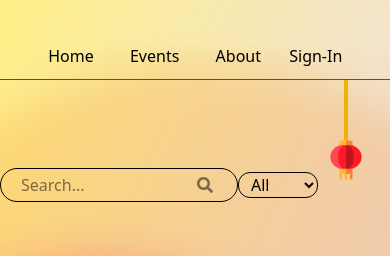
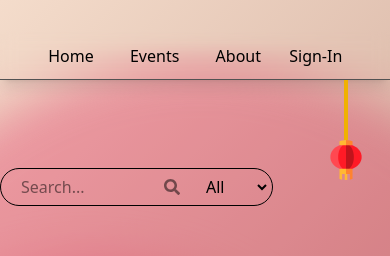
Before and after one commit to Shishank25/Communion-App, a React (Vite) app in the folder client/: page /events in a window 390 px wide. Shown: the top 256 px of the page. Built offline with nearby package versions, Linux system fonts and the light colour scheme; no server answers.

Commit message:
Responsive + navbar fix

```diff
--- a/client/index.html
+++ b/client/index.html
@@ -1,5 +1,5 @@
 <!doctype html>
-<html lang="en"  class="bg-gradient-to-tl min-h-screen h-auto from-purple-200 to-yellow-200">
+<html lang="en"  class="min-h-screen h-auto">
   <head>
     <meta charset="UTF-8" />
     <link rel="icon" type="image/svg+xml" href="/vite.svg" />
--- a/client/src/App.jsx
+++ b/client/src/App.jsx
@@ -14,7 +14,6 @@ function App() {
 
   return (
       <div className='relative overflow-hidden flex flex-col'>
-        {/* <Navbar /> */}
 
           <Routes>
             <Route path='/' element={ <Home /> }/>
@@ -23,8 +22,13 @@ function App() {
             <Route path='/your-profile' element={ <UserProfile /> } />
             <Route path='/events/:eventId' element={ <EventPage /> } />
           </Routes>
-        <div className='absolute top-50 right-0 w-150 h-150 bg-pink-300 rounded-full mix-blend-multiply filter blur-xl animate-blob opacity-60 -z-2'></div>
-        <div className='absolute top-0 -left-50 w-200 h-200 bg-orange-200 rounded-full mix-blend-multiply filter blur-xl animate-blob opacity-60 -z-2'></div>
+          <div className='md:hidden absolute top-50 right-0 w-150 h-150 rounded-full mix-blend-multiply filter blur-xl animate-blob opacity-60 -z-2'
+              style={{ backgroundColor: '#FFC0D9' }}>
+          </div>
+
+          <div className='md:hidden absolute top-0 -left-50 w-200 h-200 rounded-full mix-blend-multiply filter blur-xl animate-blob opacity-60 -z-2'
+              style={{ backgroundColor: '#FB88B4' }}>
+          </div>
       </div>
   )
 }
--- a/client/src/AppContext.jsx
+++ b/client/src/AppContext.jsx
@@ -11,6 +11,7 @@ export const AppProvider = ({ children }) => {
   const [ isSigning, setIsSigning ] = useState(false);
 
   const categoryColors = {
+          All: "border-transparent",
           Religious: "border-indigo-700",
           Social: "border-blue-500",
           Charity: "border-green-600",
--- a/client/src/components/Navbar/Navbar.jsx
+++ b/client/src/components/Navbar/Navbar.jsx
@@ -43,9 +43,9 @@ const Navbar = () => {
     },[])
 
   return (
-        <div className={`backdrop-blur flex justify-between h-12 px-5 py-3 transition-all duration-300 border-b border-neutral-600 sticky relative z-50 ${navbarShow ? 'top-8 lg:top-0' : '-top-4 lg:-top-12'}`}>
+        <div className={`backdrop-blur font-medium flex shadow-lg justify-between h-12 px-5 py-3 transition-all duration-300 border-b border-neutral-600 sticky relative z-5 ${navbarShow ? 'top-8 lg:top-0' : '-top-4 lg:-top-12'}`}>
 
-            <div className='flex items-center justify-evenly w-100 filter'>
+            <div className='flex z-3 items-center justify-evenly w-100 filter'>
                 <button className='relative group cursor-pointer px-2 py-1 rounded-lg transition-all' onClick={()=>{navigate('/'); setIsSigning(false)}}>Home
                     <span className="absolute rounded-lg left-0 bottom-0 w-0 h-[1px] bg-black transition-all duration-300 group-hover:w-full"></span>
                 </button>
@@ -60,7 +60,7 @@ const Navbar = () => {
             {
                 !signedIn ? <div className='flex w-30 justify-between'>
 
-                <button onClick={()=>{setIsSigning(prev=>!prev); navigate('/')}}>Sign-In</button>
+                <button onClick={()=>{setIsSigning(prev=>!prev); navigate('/')}} className='cursor-pointer hover:underline'>Sign-In</button>
 
                 </div>
 
@@ -73,7 +73,7 @@ const Navbar = () => {
                 </div>
             }
 
-                <div className={`rounded-xl w-8/10 sm:w-9/10 lg:w-97/100 lg:px-24 absolute h-auto flex justify-center lg:justify-end top-15 transition-opacity ease-out duration-700 ${isSigning ? 'z-5 opacity-100' : 'opacity-0 -z-1'}`}>
+                <div className={`rounded-xl w-8/10 sm:w-9/10 lg:w-97/100 lg:px-24 absolute h-auto flex justify-center lg:justify-end top-15 transition-opacity ease-out duration-700 ${isSigning ? 'opacity-100' : 'opacity-0 hidden'}`}>
                     <SignIn />
                 </div>
 
--- a/client/src/index.css
+++ b/client/src/index.css
@@ -41,3 +41,12 @@
   }
 
 }
+
+.gradient-bg{
+  background: rgb(152,58,180);
+  background: linear-gradient(42deg, rgba(152,58,180,0.8066876408766632) 0%, rgba(253,29,82,0.6610293775713411) 61%, rgba(252,217,69,0.8374999658066351) 100%);
+}
+
+body {
+  background: linear-gradient(135deg, #f4dccb 0%, #d8b5a5 50%, #bfa293 100%);
+}
--- a/client/src/pages/EventsListing/EventsListing.jsx
+++ b/client/src/pages/EventsListing/EventsListing.jsx
@@ -18,7 +18,7 @@ const EventsListing = () => {
 
     const [ error, setError ] = useState(null);
 
-    const { openModal, setOpenModal, signedIn } = useContext(AppContext)
+    const { openModal, setOpenModal, signedIn, categoryColors } = useContext(AppContext)
 
     const getEvents = async () =>{
         try{
@@ -87,19 +87,20 @@ const EventsListing = () => {
   return (
     <div className='relative pt-25 sm:pt-0 min-h-screen'>
         {error && <p>{error}</p> }
-        <div className='flex flex-row justify-between sm:justify-between items-center h-auto py-5'>
+        <div className='flex flex-row justify-between w-7/10 sm:justify-between items-center h-auto py-5'>
 
             <h2 className='hidden sm:block text-3xl sm:ml-5 font-montserrat font-medium'>Events</h2>
 
-            <div className='flex items-center justify-between w-100 px-5 py-1 border rounded-3xl'>
-                <input type="text" className='outline-none w-4/5' placeholder='Search...' value={searchTerm} onChange={({target})=>setSearchTerm(target.value)}/>
+            <div className='flex items-center justify-between w-100 md:w-150 border rounded-3xl'>
+
+                <input type="text" className='outline-none w-4/5 md:w-6/7 my-1 pl-5' placeholder='Search...' value={searchTerm} onChange={({target})=>setSearchTerm(target.value)}/>
+
                 <div className='flex items-center justify-end w-1/5'>
                     {searchTerm && <button className='mr-2 cursor-pointer' onClick={()=>setSearchTerm('')}><MdClose /></button>}
                     <button className='cursor-pointer transition-opacity duration-200 rounded-full opacity-50 hover:opacity-100 p-1' onClick={searchEvents}><FaSearch /></button>
                 </div>
-            </div>
 
-            <select name="category" id="cat" className='w-20 sm:w-30 mr-18 outline-none cursor-pointer border rounded-xl px-2' value={category} onChange={({target})=>setCategory(target.value)}>
+                <select name="category" id="cat" className={`w-20 h-auto sm:w-30 outline-none cursor-pointer ${categoryColors[category]} border-2 rounded-r-3xl ml-2 px-2 py-1`} value={category} onChange={({target})=>setCategory(target.value)}>
                     <option value="All" className='' defaultValue={true}>All</option>
                     <option value="Religious" className=''>Religious</option>
                     <option value="Social" className=''>Social</option>
@@ -109,6 +110,8 @@ const EventsListing = () => {
                     <option value="Workshop" className=''>Workshop</option>
                     <option value="Others" className=''>Others</option>
                 </select>
+
+            </div>
 
         </div>
 
--- a/client/src/pages/Home/Home.jsx
+++ b/client/src/pages/Home/Home.jsx
@@ -17,21 +17,21 @@ const Home = () => {
     <>
     <div className='flex flex-col'>
         <div className='flex flex-col lg:flex-row justify-between relative animate-fade-in'>
-            <div className={`mt-30 ml-4 flex flex-col transition-all duration-400 ${isSigning ? 'opacity-0' : 'opacity-100'}`}>
-                <h3 className='text-5xl sm:text-7xl font-bold font-montserrat'>Welcome</h3>
-                <h2 className='text-xl text-center sm:text-left font-medium mt-20 mb-4'>Bringing Communities Together</h2>
-                <p className='my-4 text-center sm:text-left sm:w-150 text-lg italic font-inter'>Connect with like-minded people, explore events, and engage with your community in meaningful ways.
+            <div className={`mt-30 ml-12 flex flex-col transition-all duration-400 ${isSigning ? 'opacity-0' : 'opacity-100'}`}>
+                <h3 className='text-5xl sm:text-7xl font-bold font-montserrat text-center'>Welcome</h3>
+                <h2 className='text-xl text-center font-medium mt-20 mb-4'>Bringing Communities Together</h2>
+                <p className='my-4 text-center sm:w-150 text-lg italic font-inter'>Connect with like-minded people, explore events, and engage with your community in meaningful ways.
                 </p>
                 <div className='flex flex-col justify-center items-center mt-10'>
                     <p className='font-inter text-center'>Don't miss out on what's happeing in your city!</p>
                     <button
-                        className='cta-button text-2xl rounded-2xl font-medium bg-amber-400 mt-4 px-2 py-2 cursor-pointer w-60 self-center transition-all hover:scale-110 hover:shadow-xl'
+                        className='cta-button text-2xl rounded-2xl font-medium bg-[#e48f7a] text-[#fff5f0] mt-4 px-2 py-2 cursor-pointer w-60 self-center transition-all hover:scale-110 hover:shadow-xl'
                         onClick={redirectToEvents}
                         > Explore Events!
                     </button>
                 </div>
             </div>
-            <div className={`h-auto sm:mx-auto xl:mr-30 transition-all ease-out duration-1500 ${isSigning ? 'lg:-translate-x-140' : 'lg:translate-x-0'}`}>
+            <div className={`h-auto sm:mx-auto mt-5 xl:mr-30 transition-all ease-out duration-1500 ${isSigning ? 'lg:-translate-x-140' : 'lg:translate-x-0'}`}>
                 <video src="/bgClips/Timeline.mov" className='min-h-100 sm:h-170 rounded-xl' autoPlay muted loop playsInline ></video>
             </div>
         </div>
--- a/client/src/pages/SignIn/SignIn.jsx
+++ b/client/src/pages/SignIn/SignIn.jsx
@@ -100,12 +100,12 @@ const SignIn = () => {
   },[mode])
 
   return (
-    <div className='w-50'>
+    <div className='w-50 bg-white rounded-xl'>
 
       <div className='flex justify-evenly items-center border-b p-1'>
 
-        <button onClick={()=>setMode('Register')}>Register</button>
-        <button onClick={()=>setMode('Login')}>Login</button>
+        <button onClick={()=>setMode('Register')} className={`${mode === 'Register' ? 'text-black': 'text-gray-700'}`}>Register</button>
+        <button onClick={()=>setMode('Login')} className={`${mode === 'Login' ? 'text-black': 'text-gray-700'}`}>Login</button>
 
       </div>
 
@@ -116,21 +116,21 @@ const SignIn = () => {
           value={name}
           onChange={({target})=>setName(target.value)}
           placeholder='Full Name'
-          className={`${mode !== 'Register' ? 'hidden' : ''} text-center`}
+          className={`${mode !== 'Register' ? 'hidden' : ''} text-center border-b outline-none`}
         />
         <input
           type="email"
           value={email}
           onChange={({target})=>setEmail(target.value)}
           placeholder='Email Address'
-          className="text-center"
+          className="text-center border-b outline-none"
         />
         <input
           type="password"
           value={password}
           onChange={({target})=>setPassword(target.value)}
           placeholder='Password'
-          className="text-center"
+          className="text-center border-b outline-none"
         />
 
         {error && <p className="">{error}</p> }
```
Lines whose indentation alone changed are shown as unchanged.
